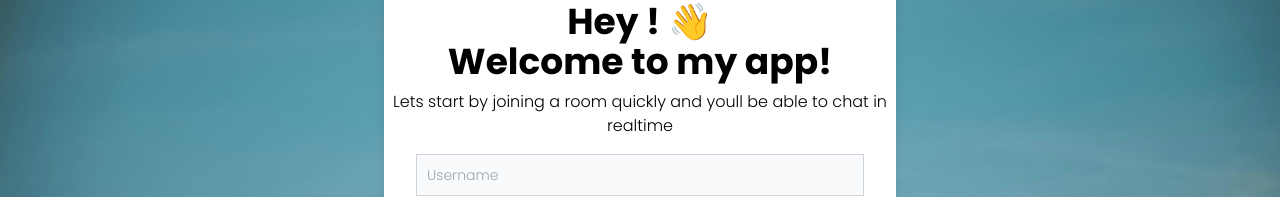
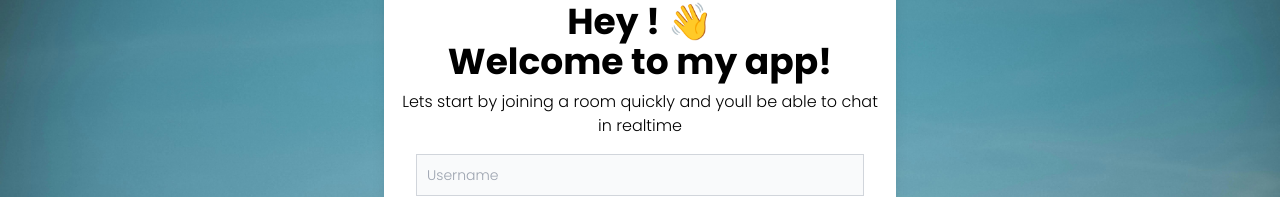
Before and after one commit to AwesomeSam9523/chat-app-frontend, a Next.js app: page / in a window 1280 px wide. Shown: the part 150-347 px from the top of the page. Built offline with nearby package versions, Linux system fonts and the light colour scheme; no server answers.

Commit message:
fixed padding

```diff
--- a/src/app/page.tsx
+++ b/src/app/page.tsx
@@ -34,7 +34,7 @@ export default function Home() {
               <div>Welcome to my app!</div>
             </div>
 
-            <div className="pt-2">Lets start by joining a room quickly and youll be able to chat in realtime</div>
+            <div className="pt-2 px-4">Lets start by joining a room quickly and youll be able to chat in realtime</div>
             <div className="flex flex-col justify-normal px-8 gap-4 mt-4">
               <input type="text" onChange={e => setName(e.target.value)} id="name" className="bg-gray-50 border border-gray-300 text-gray-900 text-sm rounded-lg focus:ring-blue-500 focus:border-blue-500 block w-full p-2.5 " placeholder="Username" required />
 
```
